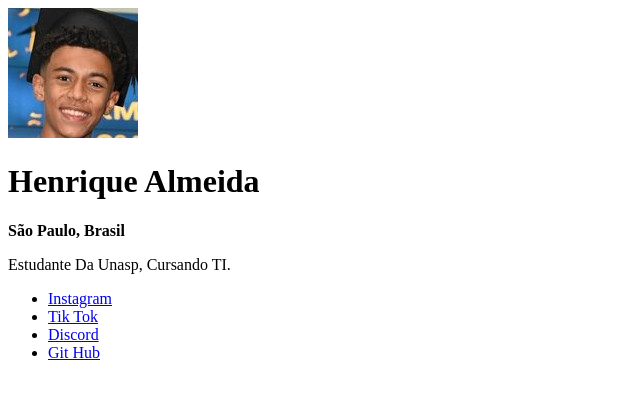
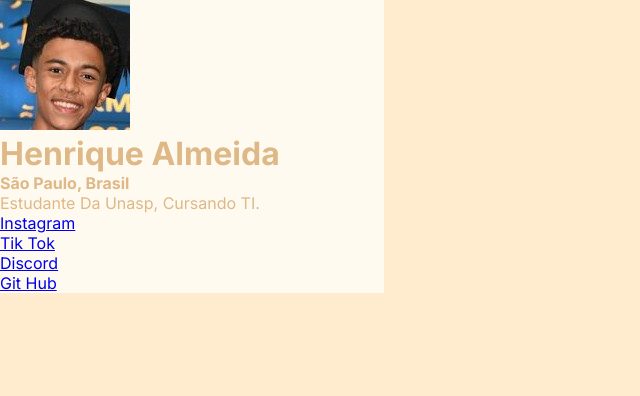
Before and after one commit to henriquealmeida09/linktree2, a plain HTML site: page index.html in a window 1280 px wide. Shown: the whole page, without its empty margins (0-640 px from the left). Drawn offline with Linux system fonts and the light colour scheme.

Commit message:
Inicio da estilização com CSS

```diff
--- a/index.html
+++ b/index.html
@@ -2,6 +2,7 @@
 <html lang="en">
 <head>
     <meta charset="UTF-8">
+    <link rel="stylesheet" href="style.css">
     <meta name="viewport" content="width=device-width, initial-scale=1.0">
     <title>Henrique</title>
 </head>
--- /dev/null
+++ b/style.css
@@ -0,0 +1,24 @@
+@import url('https://fonts.googleapis.com/css2?family=Inter:ital,opsz,wght@0,14..32,100..900;1,14..32,100..900&display=swap');
+
+*{
+
+    margin: 0;
+    padding: 0;
+    box-sizing: border-box;
+    font-family: "Inter", "sans-serif";
+
+}
+
+:root{
+    background-color: blanchedalmond;
+}
+
+div{
+ background-color: floralwhite;
+color: burlywood;
+width: 384px;
+}
+
+body{
+    height: 100vh;
+}
```
